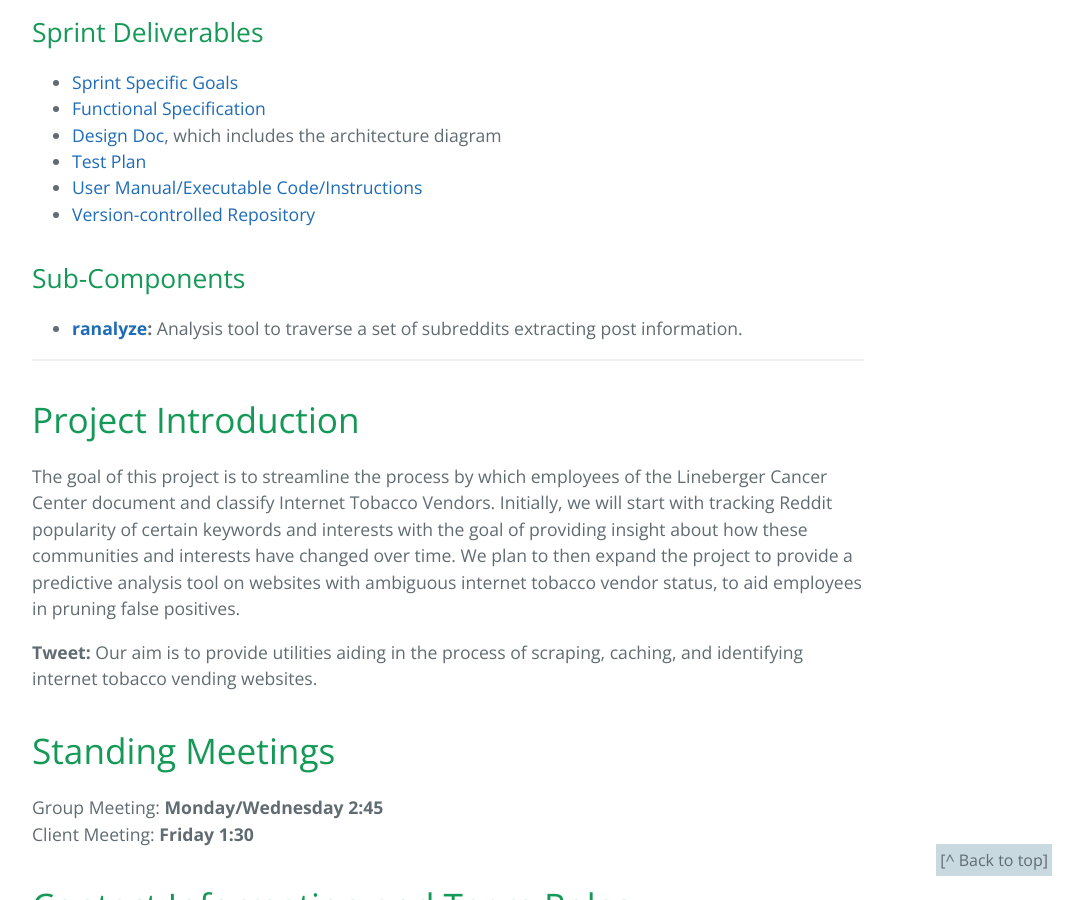
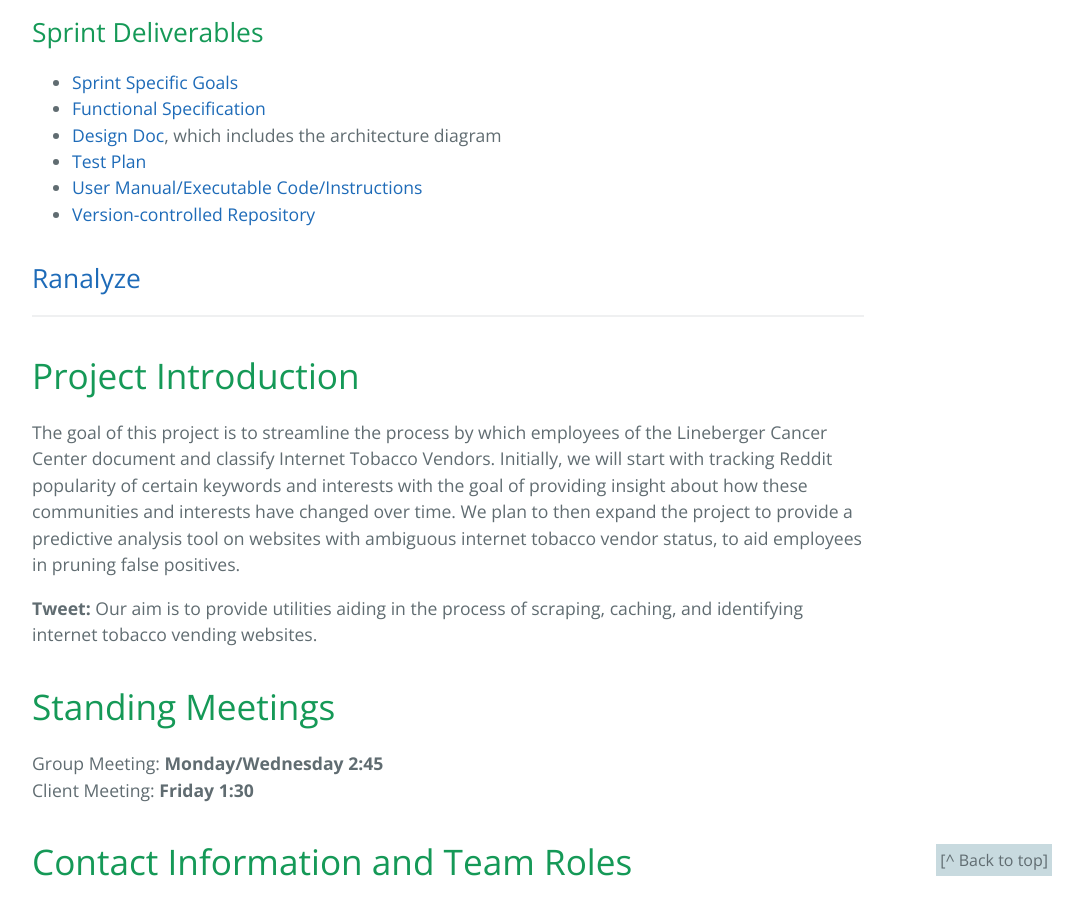
Before and after one commit to comp523/ITVS, a Jekyll site: the page built from index.md, in a window 1280 px wide and 900 px high, scrolled down 801 px. Shown: the whole window, without its empty margins (192-1275 px from the left). Built offline with Jekyll 4.4.1, drawn with Linux system fonts in a browser that asks for light colours.

Commit message:
added link to ranalyze

```diff
--- a/index.md
+++ b/index.md
@@ -27,8 +27,7 @@
  - [User Manual/Executable Code/Instructions](/ITVS/ranalyze)
  - [Version-controlled Repository]({{ site.git.project_url }})
 
-## Sub-Components
- - **[ranalyze](/ITVS/ranalyze):** Analysis tool to traverse a set of subreddits extracting post information.
+## [Ranalyze](https://ranalyze-itvs.vipapps.unc.edu)
 
 ***
 
```
